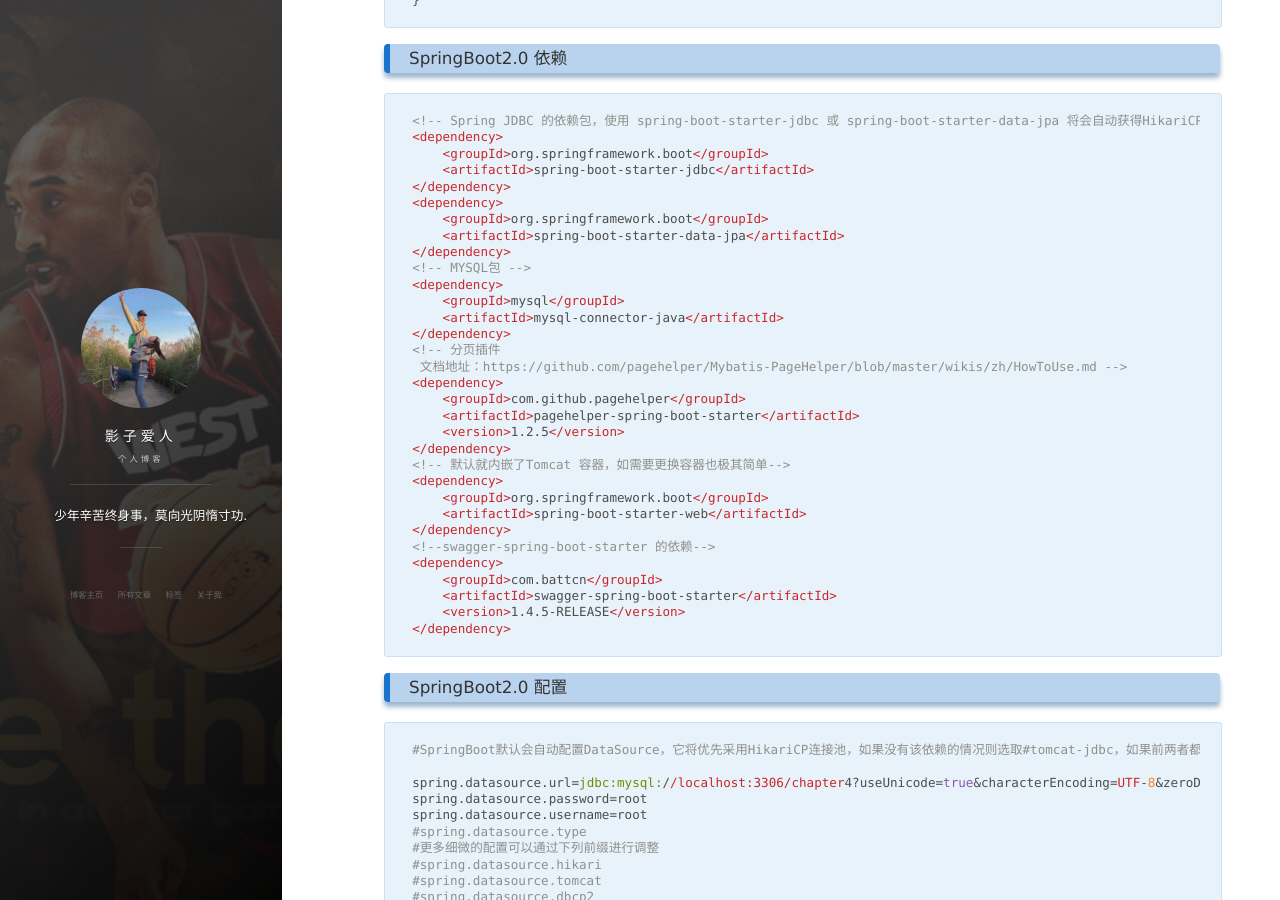
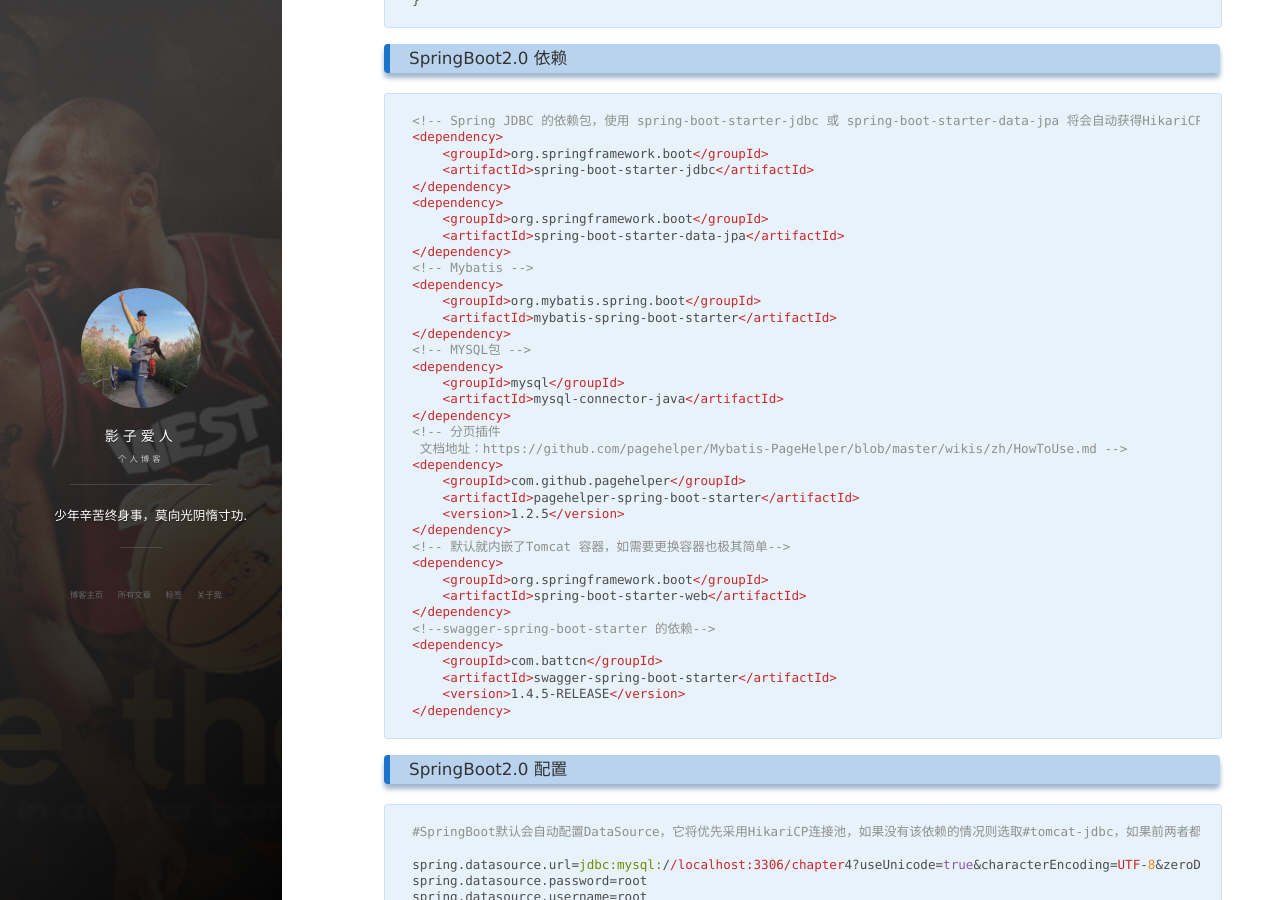
Before and after one commit to zwjunhui/personblog, a Jekyll site: the page built from _posts/2019-06-02-springboot.md, in a window 1280 px wide and 900 px high, scrolled down 1409 px. Built offline with Jekyll 4.4.1, drawn with Linux system fonts in a browser that asks for light colours; nearby versions of some CDN libraries; comment, search, counter and statistics services are not loaded.

Commit message:
Update 2019-06-02-springboot.md

```diff
--- a/_posts/2019-06-02-springboot.md
+++ b/_posts/2019-06-02-springboot.md
@@ -90,6 +90,11 @@ public class PropertiesController {
     <groupId>org.springframework.boot</groupId>
     <artifactId>spring-boot-starter-data-jpa</artifactId>
 </dependency>
+<!-- Mybatis -->
+<dependency>
+    <groupId>org.mybatis.spring.boot</groupId>
+    <artifactId>mybatis-spring-boot-starter</artifactId>
+</dependency>
 <!-- MYSQL包 -->
 <dependency>
     <groupId>mysql</groupId>
```
